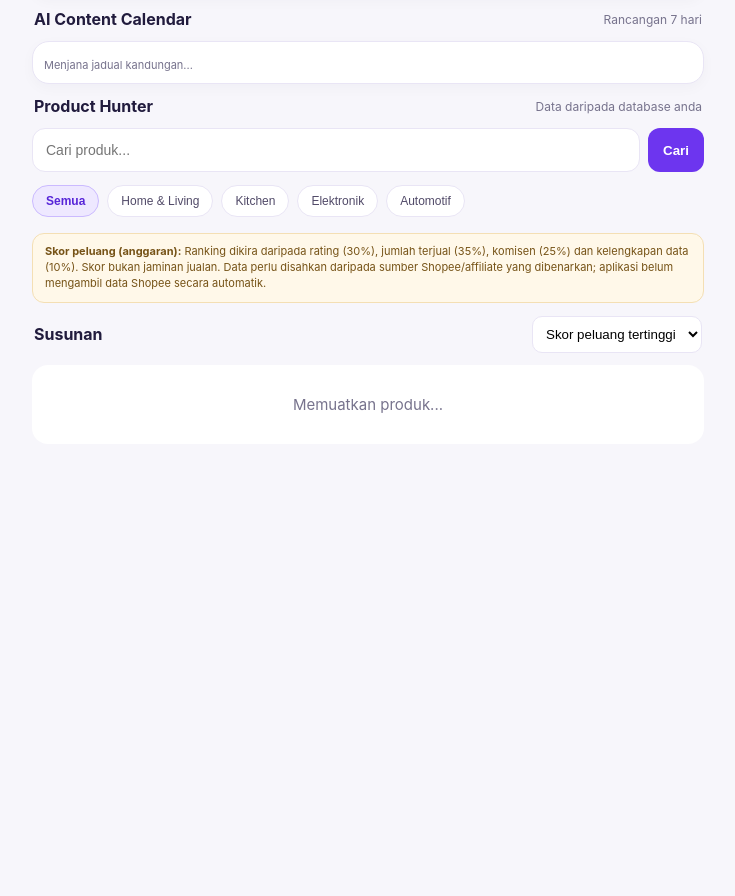
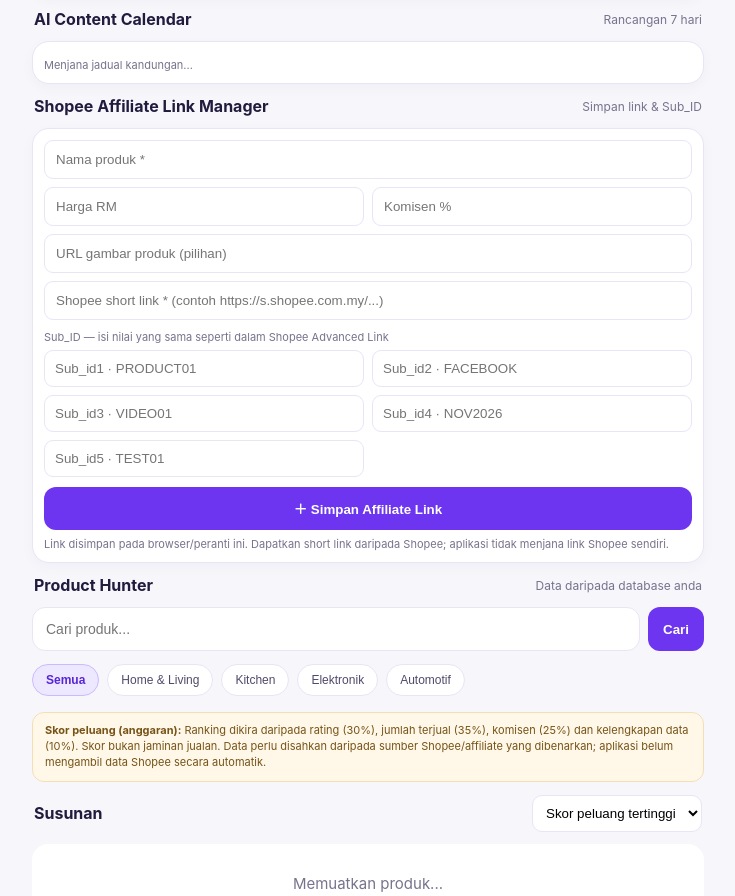
Before and after one commit to skullrex06/affiliate-hunter-ai, a plain HTML site: page index.html in a window 1280 px wide. Shown: the part 1331-2227 px from the top of the page, without its empty margins (272-1007 px from the left). Before the commit the page ends 1885 px from the top, so only its background shows below. Drawn offline with Linux system fonts and the light colour scheme.

Commit message:
Add Shopee affiliate link manager

```diff
--- a/index.html
+++ b/index.html
@@ -57,6 +57,27 @@ nav button{background:none;border:0;color:inherit;font-size:10px;display:grid;ga
 <div class="card" id="campaignAnalytics"><div class="stats" style="margin:0"><div class="stat"><span>Total views</span><b id="caViews">0</b></div><div class="stat"><span>Total clicks</span><b id="caClicks">0</b></div><div class="stat"><span>Total orders</span><b id="caOrders">0</b></div><div class="stat"><span>Komisen direkod</span><b id="caCommission">RM 0.00</b></div></div><div class="meta" id="caRates" style="margin-top:10px">CTR: 0.00% · Conversion: 0.00%</div><div style="display:grid;grid-template-columns:1fr 1fr;gap:8px;margin-top:10px"><button class="primary" onclick="exportCampaigns()" style="padding:11px">⬇ Backup JSON</button><button class="chip" onclick="document.getElementById('campaignImportFile').click()">⬆ Import Backup</button></div><input id="campaignImportFile" type="file" accept=".json,application/json" onchange="importCampaigns()" hidden><div class="meta" style="margin-top:8px">Data kempen disimpan dalam browser/peranti ini. Backup JSON untuk pindahkan ke peranti lain.</div></div>
 <div class="section-head"><h3>AI Content Calendar</h3><span class="muted">Rancangan 7 hari</span></div>
 <div class="card" id="contentCalendar"><div class="meta">Menjana jadual kandungan...</div></div>
+<div class="section-head"><h3>Shopee Affiliate Link Manager</h3><span class="muted">Simpan link & Sub_ID</span></div>
+<div class="card">
+ <input id="slName" placeholder="Nama produk *" style="width:100%;padding:11px;border:1px solid var(--line);border-radius:9px;margin-bottom:8px">
+ <div style="display:grid;grid-template-columns:1fr 1fr;gap:8px">
+  <input id="slPrice" type="number" step="0.01" placeholder="Harga RM" style="min-width:0;padding:11px;border:1px solid var(--line);border-radius:9px">
+  <input id="slCommission" type="number" step="0.01" placeholder="Komisen %" style="min-width:0;padding:11px;border:1px solid var(--line);border-radius:9px">
+ </div>
+ <input id="slImage" placeholder="URL gambar produk (pilihan)" style="width:100%;padding:11px;border:1px solid var(--line);border-radius:9px;margin-top:8px">
+ <input id="slLink" placeholder="Shopee short link * (contoh https://s.shopee.com.my/...)" style="width:100%;padding:11px;border:1px solid var(--line);border-radius:9px;margin-top:8px">
+ <div class="meta" style="margin:10px 0 6px">Sub_ID — isi nilai yang sama seperti dalam Shopee Advanced Link</div>
+ <div style="display:grid;grid-template-columns:1fr 1fr;gap:8px">
+  <input id="slSub1" placeholder="Sub_id1 · PRODUCT01" style="min-width:0;padding:10px;border:1px solid var(--line);border-radius:9px">
+  <input id="slSub2" placeholder="Sub_id2 · FACEBOOK" style="min-width:0;padding:10px;border:1px solid var(--line);border-radius:9px">
+  <input id="slSub3" placeholder="Sub_id3 · VIDEO01" style="min-width:0;padding:10px;border:1px solid var(--line);border-radius:9px">
+  <input id="slSub4" placeholder="Sub_id4 · NOV2026" style="min-width:0;padding:10px;border:1px solid var(--line);border-radius:9px">
+  <input id="slSub5" placeholder="Sub_id5 · TEST01" style="min-width:0;padding:10px;border:1px solid var(--line);border-radius:9px">
+ </div>
+ <button class="primary" onclick="saveShopeeLink()" style="width:100%;padding:12px;margin-top:10px">＋ Simpan Affiliate Link</button>
+ <div class="meta" style="margin-top:7px">Link disimpan pada browser/peranti ini. Dapatkan short link daripada Shopee; aplikasi tidak menjana link Shopee sendiri.</div>
+</div>
+<div id="shopeeLinksList"></div>
 <div class="section-head"><h3>Product Hunter</h3><span class="muted">Data daripada database anda</span></div>
 <div class="search"><input id="q" placeholder="Cari produk..." aria-label="Cari produk"><button onclick="render()">Cari</button></div>
 <div class="chips"><button class="chip active" data-cat="Semua">Semua</button><button class="chip" data-cat="Home & Living">Home & Living</button><button class="chip" data-cat="Kitchen">Kitchen</button><button class="chip" data-cat="Elektronik">Elektronik</button><button class="chip" data-cat="Automotif">Automotif</button></div>
@@ -120,7 +141,7 @@ async function importCSV(){
    try{const res=await fetch(API_BASE+'/api/products',{method:'POST',headers:{'Content-Type':'application/json'},body:JSON.stringify(body)});const data=await res.json();if(res.ok&&data.ok)added++;else errors++}catch(e){errors++}
   }
   status.textContent='Selesai: '+added+' ditambah, '+skipped+' dilangkau, '+errors+' gagal.';
-  toast('Import selesai: '+added+' produk');await refreshCampaignAnalytics();\nloadProducts();
+  toast('Import selesai: '+added+' produk');await refreshCampaignAnalytics();\nrenderShopeeLinks();\nloadProducts();
  }catch(e){status.textContent='Ralat: '+e.message;toast('Import gagal: '+e.message)}
 }
 async function addProduct(){
@@ -151,6 +172,27 @@ async function copyMarketingKit(id){
  const p=products.find(x=>x.id===id);if(!p)return;const m=marketingText(p);const all='HOOK\\n'+m.hook+'\\n\\nVIDEO 15 SAAT\\n'+m.script+'\\n\\nCAPTION\\n'+m.caption+'\\n\\nCTA\\n'+m.cta;
  try{await navigator.clipboard.writeText(all);toast('Marketing Kit disalin!')}catch(e){toast('Clipboard tidak tersedia pada browser ini.')}
 }
+let shopeeLinks=[];
+try{shopeeLinks=JSON.parse(localStorage.getItem('ah_shopee_links')||'[]');if(!Array.isArray(shopeeLinks))shopeeLinks=[]}catch(e){shopeeLinks=[]}
+function safeText(v){return String(v??'').replace(/[&<>"']/g,ch=>({'&':'&amp;','<':'&lt;','>':'&gt;','"':'&quot;',"'":'&#39;'}[ch]))}
+function saveShopeeLink(){
+ const val=id=>document.getElementById(id).value.trim();
+ const name=val('slName'),link=val('slLink');
+ if(!name||!link){toast('Nama produk dan Shopee short link wajib diisi.');return}
+ let u;try{u=new URL(link);if(!['https:','http:'].includes(u.protocol))throw new Error()}catch(e){toast('Format URL tidak sah.');return}
+ const record={id:Date.now(),name,price:val('slPrice')===''?null:Number(val('slPrice')),commission_rate:val('slCommission')===''?null:Number(val('slCommission')),image_url:val('slImage'),affiliate_url:link,sub_ids:[1,2,3,4,5].map(n=>val('slSub'+n)),created_at:new Date().toISOString()};
+ shopeeLinks.unshift(record);
+ try{localStorage.setItem('ah_shopee_links',JSON.stringify(shopeeLinks))}catch(e){shopeeLinks.shift();toast('Storan browser penuh. Eksport backup atau kosongkan ruang.');return}
+ ['slName','slPrice','slCommission','slImage','slLink','slSub1','slSub2','slSub3','slSub4','slSub5'].forEach(id=>document.getElementById(id).value='');
+ renderShopeeLinks();toast('Affiliate link berjaya disimpan pada peranti ini.');
+}
+function renderShopeeLinks(){
+ const el=document.getElementById('shopeeLinksList');if(!el)return;
+ if(!shopeeLinks.length){el.innerHTML='<div class="empty">Belum ada affiliate link disimpan.</div>';return}
+ el.innerHTML=shopeeLinks.map(x=>'<div class="card"><div class="name">'+safeText(x.name)+'</div><div class="meta">'+(x.price==null?'Harga —':'RM '+Number(x.price).toFixed(2))+' · '+(x.commission_rate==null?'Komisen —':safeText(x.commission_rate)+'% komisen')+'</div>'+(x.image_url?'<img src="'+safeText(x.image_url)+'" alt="" style="width:64px;height:64px;object-fit:cover;border-radius:8px;margin-top:8px">':'')+'<input readonly value="'+safeText(x.affiliate_url)+'" style="width:100%;padding:9px;border:1px solid var(--line);border-radius:8px;margin-top:8px"><div class="meta" style="margin-top:7px">Sub_ID: '+x.sub_ids.map((v,i)=>v?safeText(''+(i+1)+'='+v):'').filter(Boolean).join(' · ')+'</div><div style="display:grid;grid-template-columns:1fr 1fr;gap:8px;margin-top:9px"><button class="chip" onclick="copyShopeeLink('+x.id+')">Salin link</button><button class="chip" onclick="deleteShopeeLink('+x.id+')">Padam</button></div></div>').join('');
+}
+async function copyShopeeLink(id){const x=shopeeLinks.find(v=>v.id===id);if(!x)return;try{await navigator.clipboard.writeText(x.affiliate_url);toast('Link disalin.')}catch(e){toast('Clipboard tidak tersedia. Tekan dan salin link dalam kotak.')}}
+function deleteShopeeLink(id){if(!confirm('Padam rekod link ini?'))return;shopeeLinks=shopeeLinks.filter(x=>x.id!==id);localStorage.setItem('ah_shopee_links',JSON.stringify(shopeeLinks));renderShopeeLinks();toast('Rekod dipadam.')}
 let campaignData={};
 try{campaignData=JSON.parse(localStorage.getItem('ah_campaigns')||'{}')||{}}catch(e){campaignData={}}
 function refreshCampaignAnalytics(){
```
